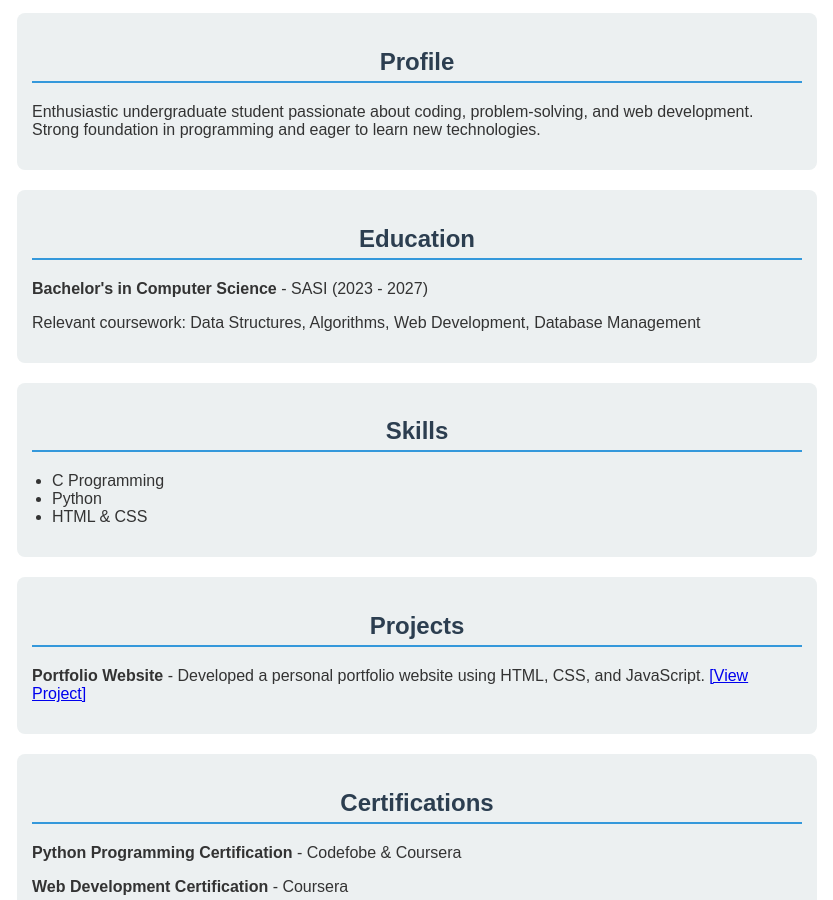
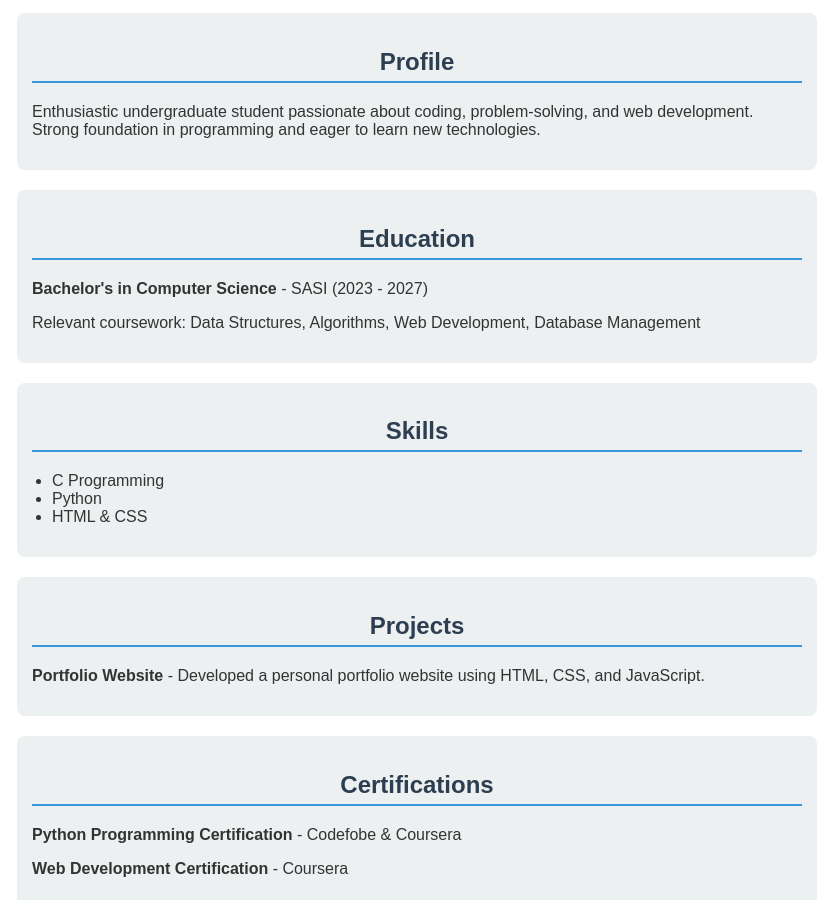
Before and after one commit to Charanbankapalli/Charanbankapalli.github.io, a plain HTML site: page index.html in a window 1280 px wide. Shown: the part 197-1097 px from the top of the page, without its empty margins (223-1056 px from the left). Drawn offline with Linux system fonts and the light colour scheme.

Commit message:
Update index.html

```diff
--- a/index.html
+++ b/index.html
@@ -86,7 +86,7 @@
 
         <div class="section">
             <h2>Projects</h2>
-            <p><strong>Portfolio Website</strong> - Developed a personal portfolio website using HTML, CSS, and JavaScript. <a href="https://bandibhargav.github.io/portfolio" target="_blank">[View Project]</a></p>
+            <p><strong>Portfolio Website</strong> - Developed a personal portfolio website using HTML, CSS, and JavaScript.</p>
         </div>
 
         <div class="section">
```
